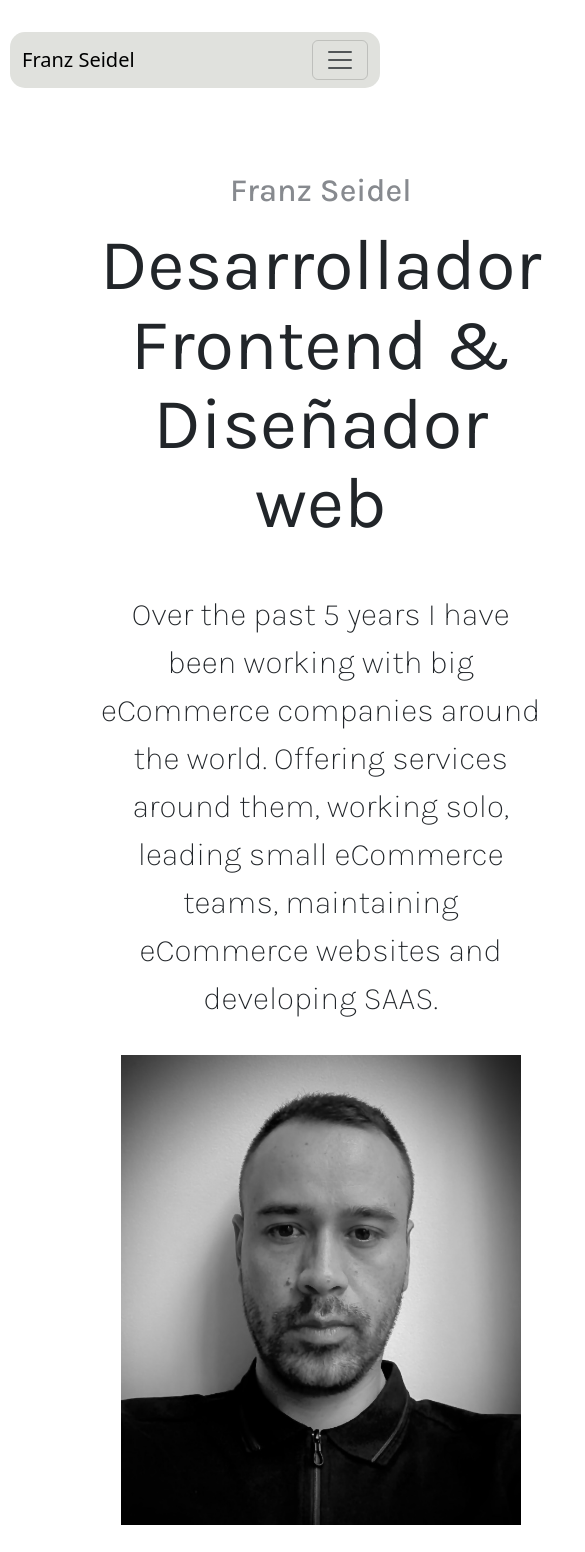
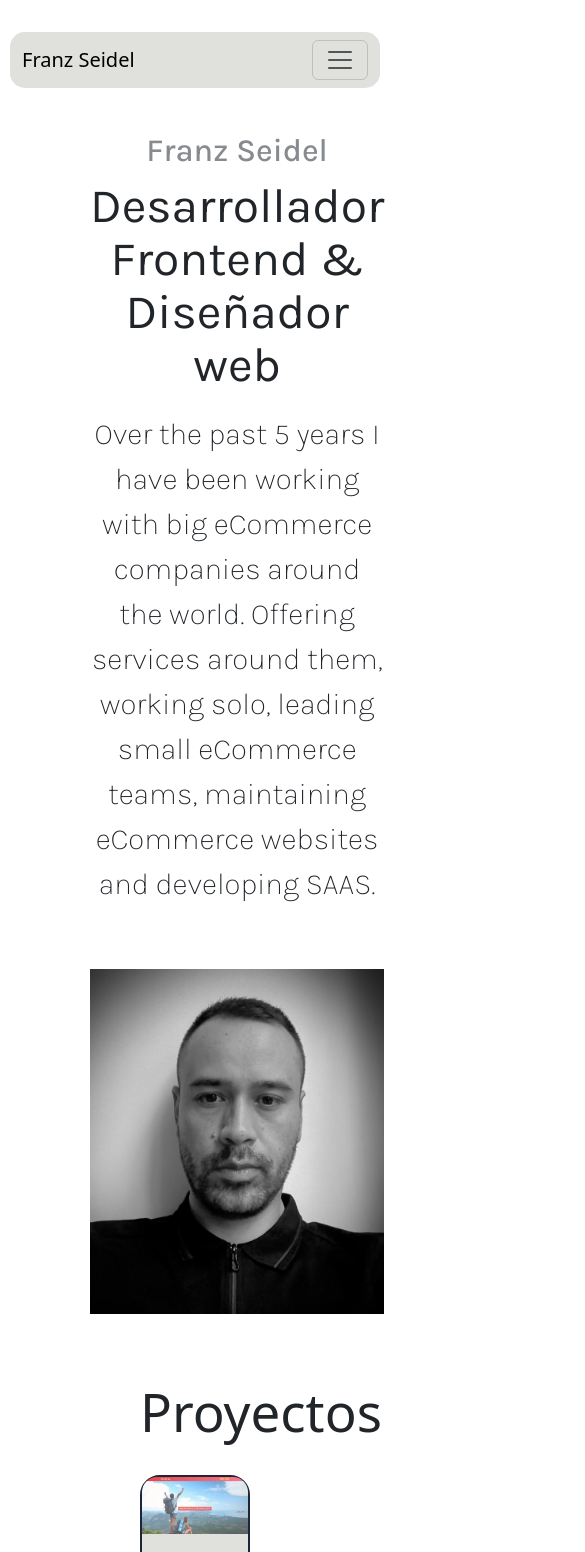
Before and after one commit to franz8818/Portfolio, a React (Vite) app: page / in a window 390 px wide. Shown: the top 1552 px of the page, 585 px wide, since content can reach past the window. Built offline with nearby package versions, Linux system fonts and the light colour scheme.

Commit message:
responsive 2.0

```diff
--- a/src/App.jsx
+++ b/src/App.jsx
@@ -7,12 +7,12 @@ function App() {
   return (
     <>
       {/* seccion Hero */}
-      <section className="hero align-items-stretch">
-        <div className="hero-principal d-flex justify-content-center row py-5">
+      <section className="hero text-center">
+        <div className="hero-principal d-flex justify-content-center row py-2">
           <div className="col-12 col-md-6 py-1">
             <h5>Franz Seidel</h5>
             <h1>Desarrollador Frontend & Diseñador web</h1>
-            <p className="mt-5">
+            <p className="mt-3">
               Over the past 5 years I have been working with big eCommerce companies around the world.
               Offering services around them, working solo, leading small eCommerce teams, maintaining eCommerce websites and developing SAAS.
             </p>
--- a/src/main.jsx
+++ b/src/main.jsx
@@ -8,11 +8,13 @@ import Proyects from './components/proyects.jsx'
 import './styles/styles.css'
 
 ReactDOM.createRoot(document.getElementById('root')).render(
-  <React.StrictMode>
-    <Navbar />
-    <App />
-    <Proyects />
-    <Study/>
-    {/* <Contact /> */}
+<React.StrictMode>
+      <Navbar />
+    <div className="container">
+      <App />
+      <Proyects />
+      <Study />
+      {/* <Contact /> */}
+    </div>
   </React.StrictMode>,
-)
+);
--- a/src/styles/styles.css
+++ b/src/styles/styles.css
@@ -3,6 +3,11 @@
     justify-content: center;
     align-items: center;
     min-height: 100vh;
+  }
+
+  .container {
+    max-width: 3840px; /* Puedes ajustar según tus necesidades */
+    padding: 0px 50px 20px; /* Agrega espacio interno si es necesario */
   }
 
 .body{
@@ -42,7 +47,7 @@
 }
 
 .hero-principal{
-  padding: 2rem;
+  padding: 1rem;
 }
 
 .hero-principal h5 {
@@ -67,7 +72,7 @@ h1 {
 }
 
 p {
-  font-size: 2rem;
+  font-size: 10px;
   margin: auto;
   font-family: 'Karla', sans-serif;
   font-weight: 200;
@@ -139,42 +144,192 @@ font-size: 3.3rem;
 
 /* ------------------------------ APP.JSX ------------------------------ */
 
-/* Breakpoint <1023px */
-@media (max-width: 1023px) {
+/* --------------CUERPO PRINCIPAL--------------------------------------------------------------------------------------------- */
+#root {
+    justify-content: center;
+    align-items: center;
+    min-height: 100vh;
+  }
+
+.body{
+  background-color: #ebe4e4;
+}
+
+/* -----BARRA DE NAVEGACIÓN--------------------------------------------------------------------------------------------------- */
+
+.navbar {
+  max-width: 590px;
+  margin: 2em auto;
+  background-color: #e0e1dd;
+  border-radius: 15px;
+}
+
+/* BOTON DE CONTACTO */
+.contact {
+  color: #E0E1DD;
+  background-color: #415A77;
+  border: 5px solid #415A77;
+  border-radius: 15px;
+}
+
+/* ------HERO PRINCIPAL------------------------------------------------------------------------------------------------------------ */
+
+/* SE APLICA A TODOS LOS ELEMENTOS "SECTION" */
+.section {
+  display: flex;
+  flex-direction: column; /* ELEMENTOS COLOCADOS EN EL EJE VERTICAL DENTRO DEL CONTENEDOR" */
+  align-items: center; /* DISTRIBUYE LOS ELEMENTOS EN EL CENTRO -> EJE PERPENDICULAR Y PRINCIPAL */
+  justify-content: center; /* DISTRIBUYER LOS ELEMENTOS EN EL EJE PRINCIPAL */
+}
+/* SECCIÓN HERO */
+.hero {
+  display: flex;
+  min-height: 450px;  /* ALTURA MINIMA -> PERMITIMOS QUE SE ESTIRE -> SE VE CORRECTAMENTE EN DISPOSITIVOS PEQUEÑOS  */
+}
+
+.hero-principal{
+  padding: 2rem;
+}
+
+.hero-principal h5 {
+   font-size: 2rem;
+   color: #878a8f;
+   margin: 1rem;
+   font-family: 'Karla', sans-serif;
+
+}
+
+h5 {
+  font-family: 'Karla', sans-serif;
+  font-weight: 500;
+}
+
+h1 {
+  font-size: 4.0rem; /* rem -> DIMENCIÓN RELATIVA AL TAMAÑO DE LA LETRA(ELEMENTO RAIZ) "5 VECES EL TAMAÑO RAIZ"    */
+  line-height: 1.1; /* ESPECIOS ENTRE LINEAS */
+  max-width: 550px; /* ANCHO MAXIMO DEL ELEMENTO */
+  font-family: 'Karla', sans-serif;
+  font-weight: 400;
+  margin-left: 10px; /* Ajusta el margen izquierdo según tus preferencias */
+}
+
+p {
+  font-size: 30px;
+  margin: auto;
+  font-family: 'Karla', sans-serif;
+  font-weight: 200;
+}
+
+/* FOTO PERFIL */
+.portrait {
+  width: 500px;
+  /* border-radius: 50%; */
+  margin: 60px;
+  width: 100%; /* Haz que la imagen ocupe el ancho completo del contenedor */
+  max-width: 400px; /* Establece un ancho máximo para la imagen si es necesario */
+  margin: 0 auto 20px; /* Centra la imagen horizontalmente y agrega margen en la parte inferior */
+  padding: 0px;
+}
+
+
+/* ------PROYECTS------------------------------------------------------------------------------------------------------------ */
+
+.proyects-container {
+  display: flex;
+  align-items: center; /* Para centrar las tarjetas horizontalmente */
+  text-align: center; /* Para centrar el contenido de las tarjetas */
+}
+
+.proyects {
+  padding: 40px;
+}
+
+h2 {
+font-size: 3.3rem;
+}
+
+.card {
+  background-color: #e0e1dd;
+  border: 2px solid #1B263B;
+  border-radius: 20px;
+  max-width: 100%; /* Para que las tarjetas ocupen el ancho completo en dispositivos pequeños */
+  margin-bottom: 20px; /* Agrega espacio entre las tarjetas */
+}
+
+.img-proyects{
+  border-radius: 15px 15px 0px 0px;
+}
+
+.card-text {
+  font-size: 1.4rem;
+  font-family: 'Karla', sans-serif;
+  font-weight: 200;
+}
+
+/* ------SOBRE MÍ---------------------------------------------------------------------------------------------------------- */
+
+.wall-dark {
+  background-color: rgb(208, 216, 222);
+}
+
+/* ------RESPONSIVE---------------------------------------------------------------------------------------------------------- */
+
+/* ------------------------------ NAVBAR -------------------------------- */
+
+/* Breakpoint <576px */
+@media screen and (max-width: 576px) {
+  .navbar {
+    margin-left: 10px; /* Agrega un margen izquierdo de 10px */
+    margin-right: 10px; /* Agrega un margen derecho de 10px */
+  }
+}
+
+/* ------------------------------ APP.JSX ------------------------------ */
+
+
+/* Breakpoint <1200px */
+@media screen and (max-width: 1200px) {
   .hero-principal {
     display: flex;
-    flex-direction: column; /* Cambia la dirección de los elementos a columna */
-    align-items: center; /* Centra los elementos en el eje vertical */
-    text-align: center; /* Centra el texto en el eje horizontal */
-  }
-  .hero-principal > div {
-    width: 100%; /* Hace que los elementos ocupen todo el ancho de la página */
-    padding: 0 80px; /* Agrega espacio a los lados de los elementos para que no estén pegados a los bordes */
-  }
-  .hero-principal h1 {
-    /* Ajusta el ancho máximo y el margen para centrar el h1 */
-    max-width: none; /* Elimina el ancho máximo para permitir que el h1 ocupe el ancho completo */
-    margin: 20px auto; /* Ajusta el margen para centrar el h1 verticalmente */
-  }
-  .hero-principal p {
-    margin-top: -80px; /* Reduzca el margen superior del párrafo */
-  }
-  .hero-principal img {
-    display: block;
-    margin: 0 auto; /* Centra la imagen horizontalmente */
-    margin-top: -20px; /* Reduzca el margen superior de la imagen */
-    margin-bottom: -70px; /* Reduzca el margen inferior de la imagen */
+    flex-direction: column;
+    align-items: center;
+    text-align: center;
   }
 
-  /* Establece un margen superior más pequeño para los elementos que deseas mover hacia arriba */
+  .hero-principal > div {
+    width: 100%;
+    padding: 0 20px; /* Reduzco el espacio a los lados para un mejor ajuste */
+  }
+
+  .hero-principal h1 {
+    max-width: 100%; /* Ocupa el ancho completo */
+    font-size: 3rem; /* Tamaño de fuente más pequeño para adaptarse mejor */
+    margin: 10px auto 20px; /* Ajuste en el margen superior e inferior */
+  }
+
+  .hero-principal h5 {
+    margin: 10px auto; /* Ajuste en el margen superior e inferior */
+  }
+
+  .hero-principal p {
+    margin-top: -20px; /* Ajuste en el margen superior */
+    margin-bottom: 20px; /* Ajuste en el margen inferior */
+  }
+
+  .hero-principal img.portrait {
+    display: block;
+    margin: 0 auto;
+    margin-top: -10px; /* Ajuste para la imagen */
+    margin-bottom: -30px;
+  }
+
   .hero-principal h5, .hero-principal h1, .hero-principal p, .portrait {
-    margin-top: 0px; /* Ajusta el valor según tus preferencias */
-
+    margin-top: 0; /* Resetear el margen superior */
   }
 }
 
 /* ------------------------------ PROYECTS.JSX ------------------------------ */
-@media (max-width: 1023px) {
+@media screen and (max-width: 1023px) {
   .proyects-container {
     display: flex;
     flex-direction: column;
```
